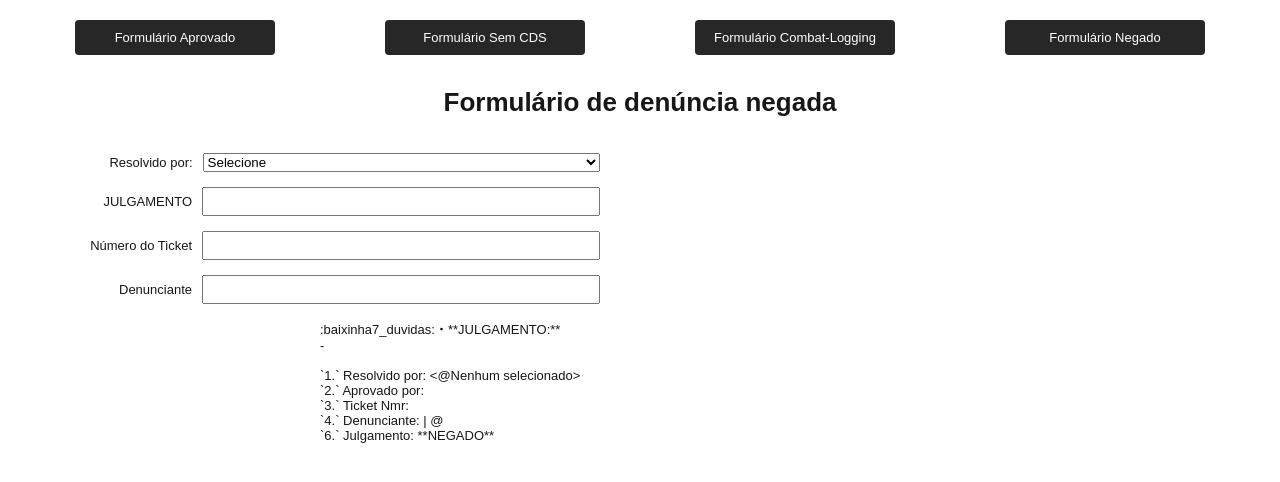
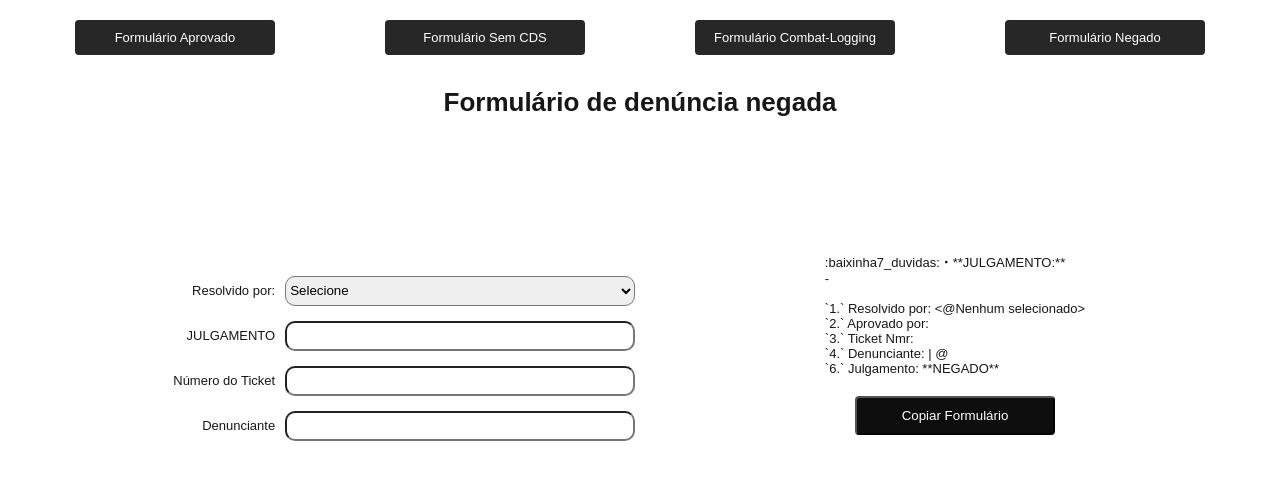
Before and after one commit to ArthurVSCMoraes/nova-era-form-staff, a Next.js app: page /FormNegative in a window 1280 px wide. Shown: the top 482 px of the page. Built offline with nearby package versions, Linux system fonts and the light colour scheme.

Commit message:
Staffresp indata and estilization

```diff
--- /dev/null
+++ b/src/data/staffResp.js
@@ -0,0 +1,9 @@
+const staffResp = [
+    { id: 1, name: "Vulcano", discId: "660278234428080138" },
+    { id: 2, name: "Gigi", discId: "942564213656797224" },
+    { id: 3, name: "Jl", discId: "750076986231226418" },
+    { id: 4, name: "Bené", discId: "609603315289948174",}
+  ];
+
+
+  export default staffResp;
--- a/src/pages/FormNegative.js
+++ b/src/pages/FormNegative.js
@@ -1,6 +1,7 @@
-import { useState } from "react";
+import { useState, useRef } from "react";
 import styled from "styled-components";
 import NavBar from "../components/navBar";
+import staffResp from "../data/staffResp";
 export default function FormNegative() {
 
     const [selectedStaff, setSelectedStaff] = useState("");
@@ -8,11 +9,21 @@ export default function FormNegative() {
     const [ticketNumber, setTicketNumber] = useState("");
     const [whistleblower, setWhistleblower] = useState("");
 
-    // Array com IDs do staff
-    const staffResp = [
-        { id: 1, name: "Vulcano", discId: "660278234428080138" },
-        { id: 2, name: "Gigi", discId: "942564213656797224" }
-    ];
+      // Refs para acessar o conteúdo da tag <p>
+  const pRef = useRef(null);
+
+      // Função para copiar o texto
+  const copyToClipboard = async () => {
+    try {
+      if (pRef.current) {
+        const textToCopy = pRef.current.innerText;
+        await navigator.clipboard.writeText(textToCopy);
+        console.log('Texto copiado para a área de transferência');
+      }
+    } catch (err) {
+      console.log('Falha ao copiar o texto', err);
+    }
+  };
 
     // Funções para atualizar os estados
     const handleJudgmentChange = (event) => setJudgment(event.target.value);
@@ -22,9 +33,9 @@ export default function FormNegative() {
 
     return (
         <>
-            <div>
-                <NavBar />
-                <TiltePage>Formulário de denúncia negada</TiltePage>
+            <NavBar />
+            <TiltePage>Formulário de denúncia negada</TiltePage>
+            <MainDiv>
                 <FormDiv>
                     <form>
                         <FormGroup>
@@ -52,8 +63,9 @@ export default function FormNegative() {
                         </FormGroup>
                     </form>
                 </FormDiv>
+                <VerticalLine />
                 <FormAproveResult>
-                    <p>
+                    <p ref={pRef}>
                         :baixinha7_duvidas:・**JULGAMENTO:**<br />
                         - {judgment} <br /> <br />
                         `1.` Resolvido por: &lt;@{staffResp.find(staff => staff.id === parseInt(selectedStaff))?.discId || "Nenhum selecionado"}&gt;<br />
@@ -62,8 +74,9 @@ export default function FormNegative() {
                         `4.` Denunciante: {whistleblower} | @ <br />
                         `6.` Julgamento: **NEGADO**<br />
                     </p>
+                    <ButtonToCopy onClick={copyToClipboard}>Copiar Formulário</ButtonToCopy>
                 </FormAproveResult>
-            </div>
+            </MainDiv>
         </>
     );
 }
@@ -73,12 +86,19 @@ text-align: center;
 padding: 10px 0px;
 `;
 
+const MainDiv = styled.div`
+  padding: 50px;
+  display: flex;
+  justify-content: space-around;
+`;
 
 const FormDiv = styled.div`
   display: flex;
   flex-direction: column;
   width: 600px;
   padding-top: 25px;
+      justify-content: space-evenly;
+}
 `;
 
 const FormGroup = styled.div`
@@ -91,23 +111,58 @@ const LabelForm = styled.label`
   flex: 1;
   margin-right: 10px;
   text-align: right;
+  width: 150px; /* Ajuste o valor conforme necessário */
 `;
 
 const Input = styled.input`
   flex: 2;
   padding: 5px;
-`;
-
-const InputTextArea = styled.textarea`
-  flex: 2;
-  padding: 5px;
-  height: 100px; /* Ajuste a altura conforme necessário */
+  max-width: 350px;
+  border-radius: 10px;
+  height: 30px;
 `;
 
 const SelectInput = styled.select`
-    width: 397.41px;
+  width: 350px;
+  border-radius: 10px;
+  height: 30px;
 `;
 
 const FormAproveResult = styled.div`
-  padding: 0% 25% 0% 25%;
+  min-width: 500px;
+  border: solid white 3px;
+  border-radius: 20px;
+  margin: 25px;
+  display: flex;
+  justify-content: center;
+  align-content: center;
+  align-items: center;
+  flex-direction: column;
 `;
+
+const ButtonToCopy = styled.button`
+  display: block;
+  background-color: #0e0e0e;
+  color: white;
+  padding: 10px;
+  margin: 20px;
+  text-align: center;
+  text-decoration: none;
+  border-radius: 4px;
+  width: 100%; /* Faz com que cada link ocupe toda a largura disponível */
+  max-width: 200px; /* Define um limite máximo de largura para cada botão */
+  box-sizing: border-box; /* Inclui padding e border no cálculo da largura total */
+  &:hover {
+    background-color: #f8f8ff;
+    color: #0e0e0e;
+  }
+`;
+
+const VerticalLine = styled.div`
+  width: 5px;
+  background-color: white;
+  height: 300px;
+  margin: 25px 20px; /* Ajuste a margem para dar espaço entre a linha e os outros componentes */
+  border-radius: 20px;
+  padding-top: 25px;
+`;
```
Also changed, not shown: src/pages/FormWithNoCds.js (+1 -9 lines), src/pages/combatLog.js (+1 -6 lines), src/pages/index.js (+2 -8 lines).
